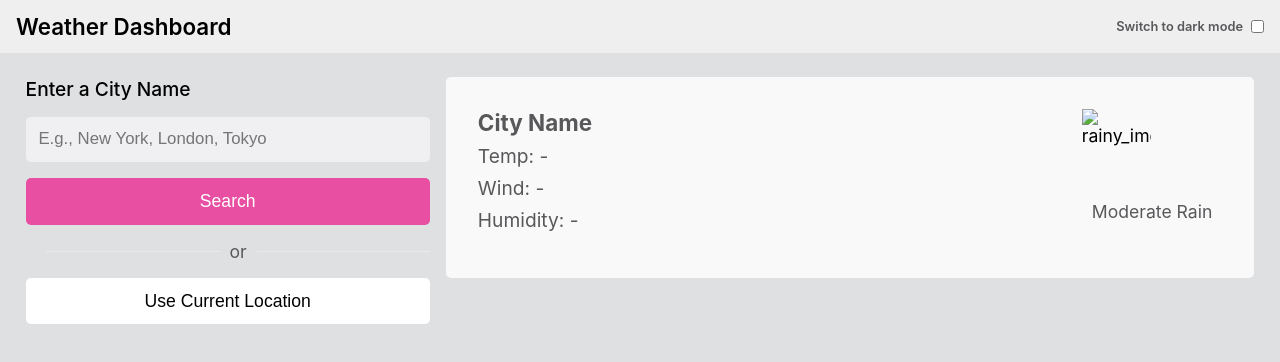
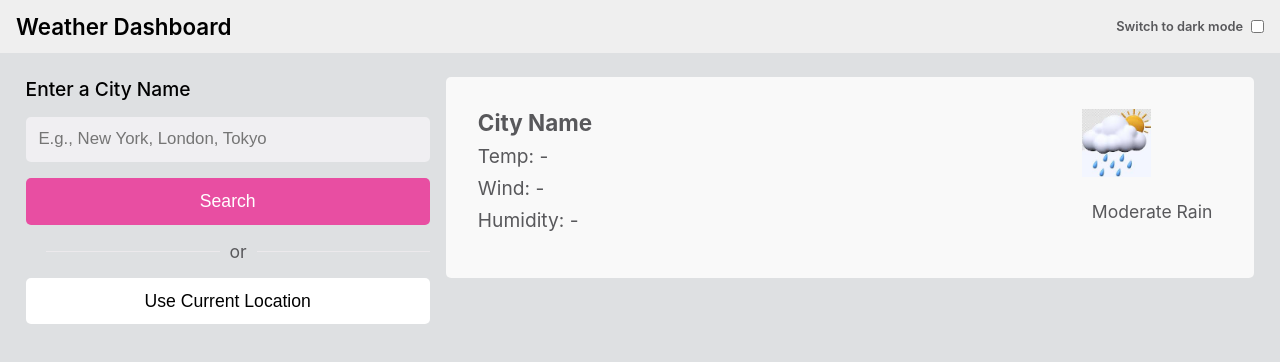
Before and after one commit to sheeba0511/weather_application, a plain HTML site: page index.html in a window 1280 px wide. Drawn offline with Linux system fonts and the light colour scheme.

Commit message:
image added

```diff
--- a/index.html
+++ b/index.html
@@ -6,6 +6,7 @@
     <title>Wheather Application</title>
     <link rel="stylesheet" href="style.css" />
   </head>
+
   <body>
     <div id="container">
       <div class="navbar">
@@ -60,9 +61,10 @@
             <p class="dashboard_main_para">Humidity: -</p>
           </div>
           <div class="dashboard_main_img">
+            <!-- src="C:\Users\HP PC\OneDrive\Pictures\Saved Pictures\rainy3.png" -->
             <img
               id="rainy_img_logo"
-              src="C:\Users\HP PC\OneDrive\Pictures\Saved Pictures\rainy3.png"
+              src="./img/rainy3.png"
               alt="rainy_img_logo"
             />
             <p class="text moderate_text">Moderate Rain</p>
```
Also changed, not shown: img/rainy3.png (added).
